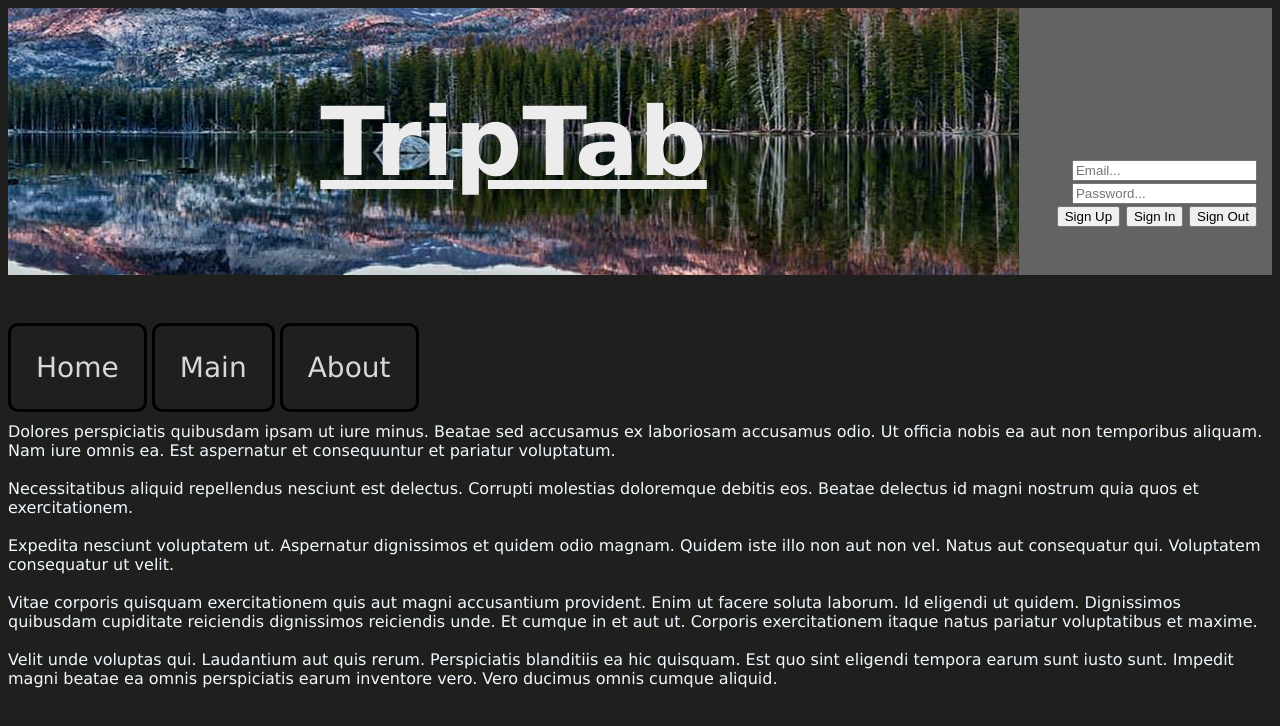
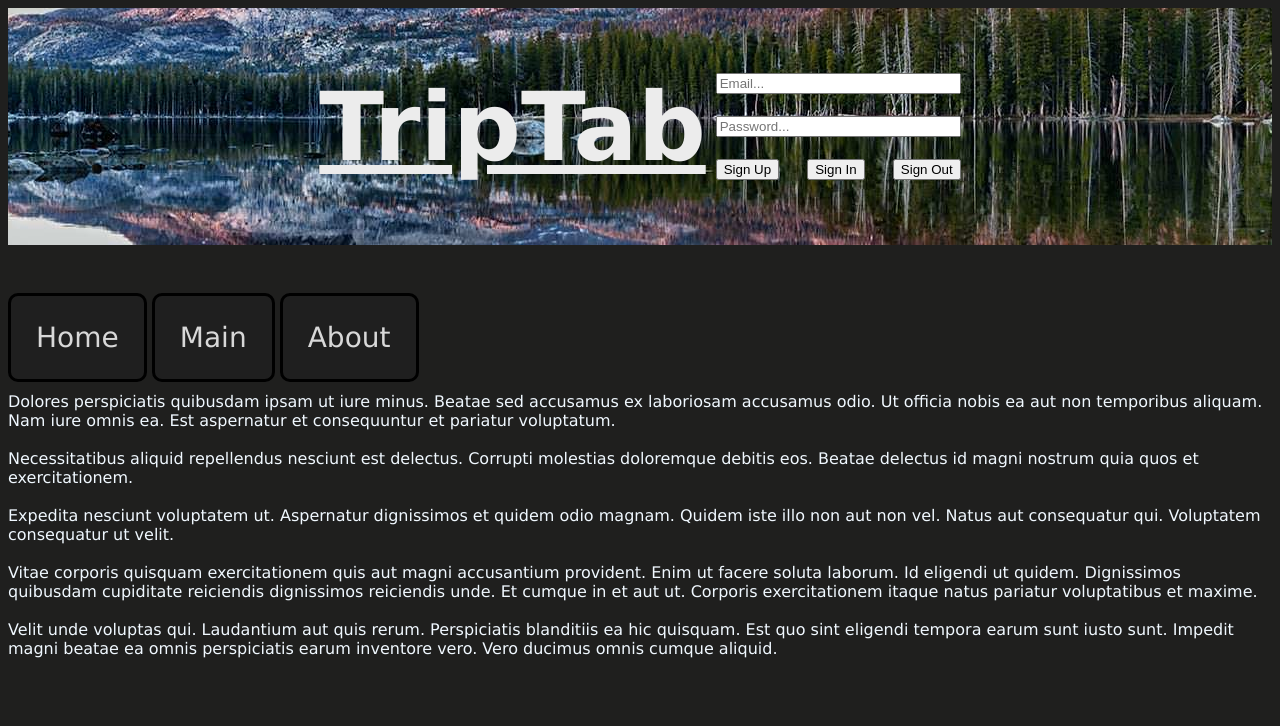
Before and after one commit to Gigabitten/TripTab, a plain HTML site: page public/about.html in a window 1280 px wide. Drawn offline with nearby package versions, Linux system fonts and the light colour scheme; some packages are replaced by stand-ins of ours; no server answers.

Commit message:
Spent a ton of time screwing with the banner and learning to use grid and flexbox. It looks excellent now!

```diff
--- a/public/styles/style.css
+++ b/public/styles/style.css
@@ -23,6 +23,49 @@ h6 {
     color: #e6e6e6;
 }
 
+#top {
+    background-image: url("img/ban.jpg");
+    background-position: center;
+    width: 100%;
+    display: grid;
+    justify-content: center;
+    grid-template-columns: 1fr auto repeat(3, 75px) 1fr;
+    grid-template-rows: 1fr repeat(3, 14%) 1fr;
+    gap: 10px 10px;
+    justify-items: center;
+    align-items: center;
+    grid-template-areas:
+        ". banner . . ."
+        ". banner email email email"
+        ". banner password password password"
+        ". banner buttons buttons buttons"
+        ". banner . . .";
+}
+
+#banner {
+    grid-area: banner;
+}
+
+#email, #password, #buttons {
+    justify-self: stretch;
+}
+
+#email {
+    grid-area: email;
+}
+
+#password {
+    grid-area: password;
+}
+
+#buttons {
+    grid-area: buttons;
+
+    display: flex;
+    flex-direction: row;
+    justify-content: space-between;
+}
+
 .button {
     border: black;
     border-radius: 10px;
@@ -45,26 +88,10 @@ h6 {
 .column{
     padding: 15px;
     display: table-cell;
-
-}
-
-.right {
-  background-color: #636363;
-  text-align: right;
-  font-size: 18px;
-  width: 20%;
 }
 
 #about-text {
     color: #F0F8FF;
-}
-
-.left {
-  width: 80%;
-  background-image: url("img/ban.jpg");
-  background-position: center;
-  height: 100%;
-
 }
 
 #signupInputs {
--- a/public/top.html
+++ b/public/top.html
@@ -1,13 +1,8 @@
-<div class="row">
-  <div class="column left">
-    <h1>TripTab</h1>
-  </div>
-  <div class="column right">
-    <input type="email" placeholder="Email..." id="email"/>
-    <input type="password" placeholder="Password..." id="password"/>
-
-    <button onclick="signUp()" id="signUp">Sign Up</button>
-    <button onclick="signIn()" id="signIn">Sign In</button>
-    <button onclick="signOut()" id="signOut">Sign Out</button>
-  </div>
+<h1 id="banner">TripTab</h1>
+<input type="email" placeholder="Email..." id="email"/> <br />
+<input type="password" placeholder="Password..." id="password"/> <br />
+<div id="buttons">
+  <button onclick="signUp()" id="signUp">Sign Up</button>
+  <button onclick="signIn()" id="signIn">Sign In</button>
+  <button onclick="signOut()" id="signOut">Sign Out</button>
 </div>
```
Lines whose indentation alone changed are shown as unchanged.
